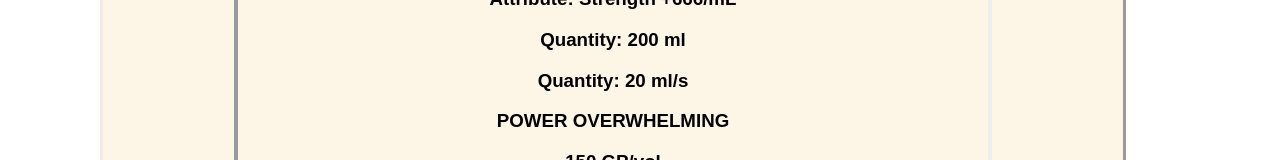
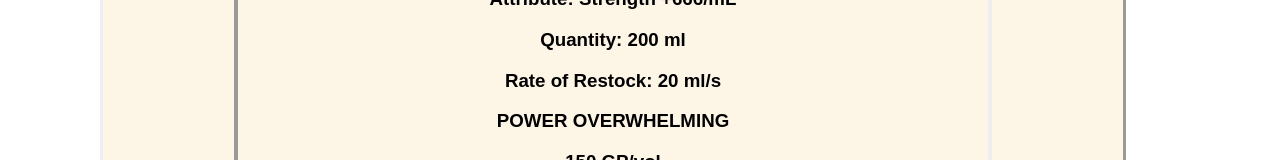
Before and after one commit to Riverface/PotionShop, a React (Create React App) app: page / in a window 1280 px wide. Shown: the part 280-440 px from the top of the page. Built offline with nearby package versions, Linux system fonts and the light colour scheme.

Commit message:
fixed restock rate

```diff
--- a/src/Components/Potion.js
+++ b/src/Components/Potion.js
@@ -13,7 +13,7 @@ function Potion(props) {
                     <div>
                         <div>
                             <p>Quantity: {props.volume} {props.measurement}</p>
-                            <p>Quantity: {props.restockRate} ml/s</p>
+                            <p>Rate of Restock: {props.restockRate} ml/s</p>
                         </div>
                         <p>{props.flavorText}</p>
                         <p>{props.costByVolume + " GP/vol"} </p>
```
